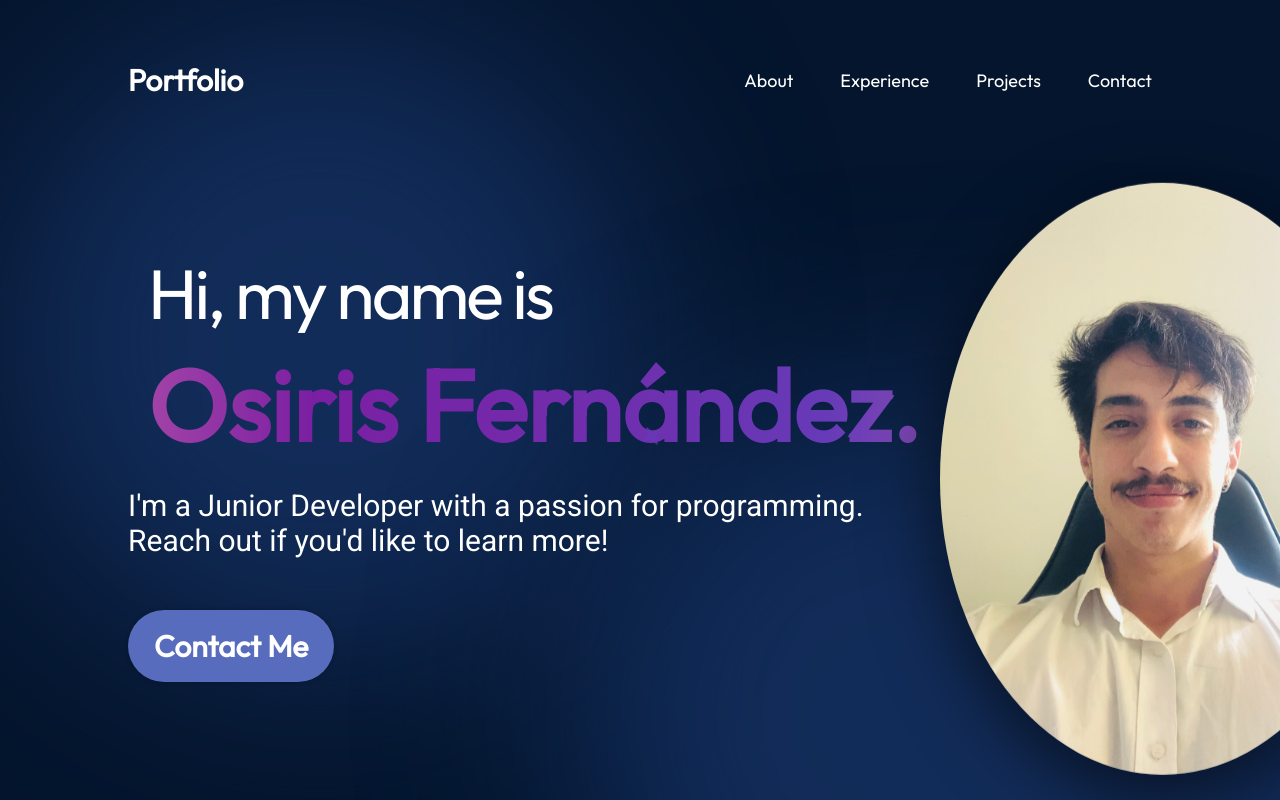
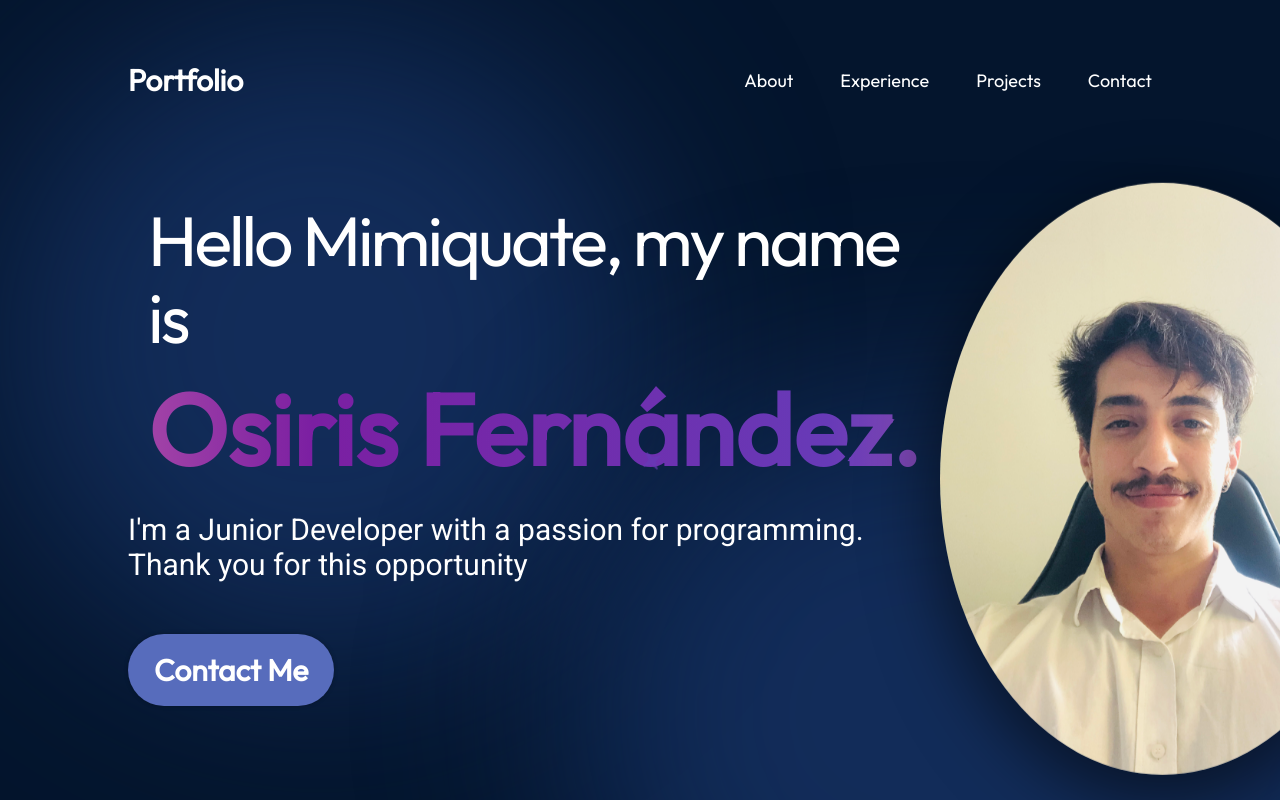
Before and after one commit to OsirisFer/react-github-pages, a React (Create React App) app: page / in a window 1280 px wide. Shown: the top 800 px of the page. Built offline with nearby package versions, Linux system fonts and the light colour scheme.

Commit message:
Hello Mimiquate

```diff
--- a/src/components/Hero/Hero.jsx
+++ b/src/components/Hero/Hero.jsx
@@ -34,7 +34,7 @@ export const Hero = () => {
     <section className={styles.container2}>
         <div className="container">
   <h1>
-    <p className="notmagic-text">Hi, my name is </p><br />
+    <p className="notmagic-text">Hello Mimiquate, my name is </p><br />
     <span className="magic">
       <span className="magic-star">
         <svg viewBox="0 0 512 512">
@@ -57,7 +57,7 @@ export const Hero = () => {
   <div className={styles.content}>
             <p className={styles.description}>
             I'm a Junior Developer with a passion for programming.
-            <br></br>Reach out if you'd like to learn more!
+            <br></br>Thank you for this opportunity
             </p>
             <a href="mailto:myemail@email.com" className={styles.contactBtn}>
                 Contact Me
```
